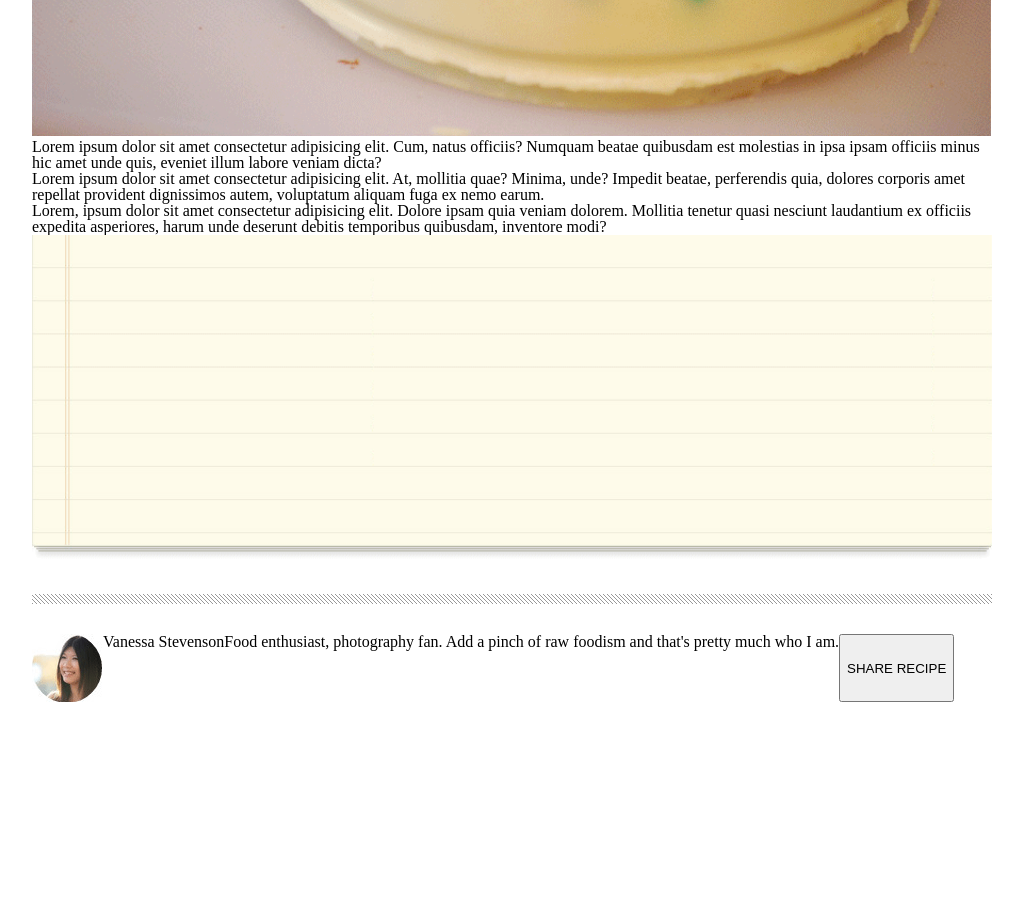
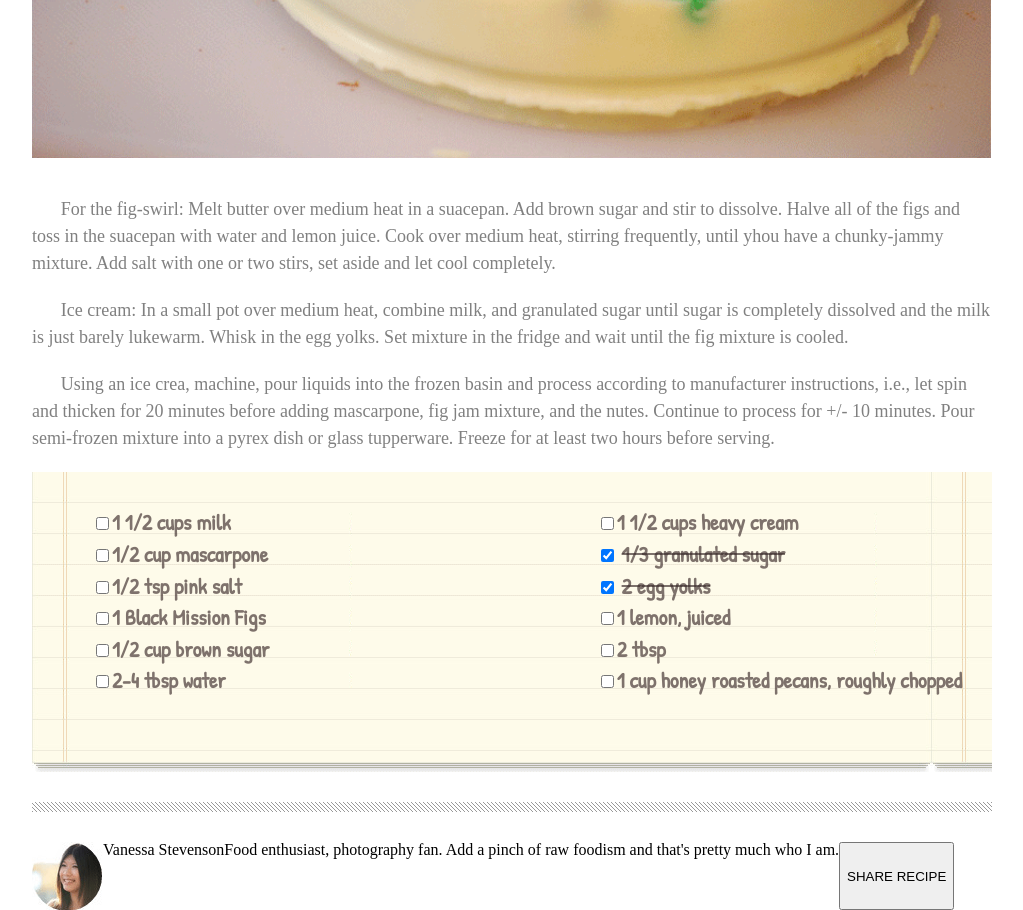
Before and after one commit to AlMonkman/chocolate-pizza, a plain HTML site: page index.html in a window 1280 px wide. Shown: the part 780-1690 px from the top of the page, without its empty margins (128-1151 px from the left). Before the commit the page ends 1482 px from the top, so only its background shows below. Drawn offline with nearby package versions, Linux system fonts and the light colour scheme.

Commit message:
styled the rest of CSS and HTML for 2 hours

```diff
--- a/index.html
+++ b/index.html
@@ -12,6 +12,9 @@
   <link rel="preconnect" href="https://fonts.googleapis.com">
   <link rel="preconnect" href="https://fonts.gstatic.com" crossorigin>
   <link href="https://fonts.googleapis.com/css2?family=League+Gothic&display=swap" rel="stylesheet">
+  <link rel="preconnect" href="https://fonts.googleapis.com">
+  <link rel="preconnect" href="https://fonts.gstatic.com" crossorigin>
+  <link href="https://fonts.googleapis.com/css2?family=Patrick+Hand&display=swap" rel="stylesheet">
 </head>
 
 <body>
@@ -41,19 +44,48 @@
   </header>
   <hr>
   <main>
+
+    <section id="center">
+      <div id="choco">
         <h2>Chocolate Pizza</h2>
         <p id="posted">POSTED ON 15 DEC 2013/DESSERTS</p>
+      </div>
+      <div id="print">
         <img src="img/print-icon.png" alt="">
+        <p>PRINT</p>
+      </div>
+    </section>
+
     <img id="hero" src="img/choco-pizza.png" alt="">
-    <p>Lorem ipsum dolor sit amet consectetur adipisicing elit. Cum, natus officiis? Numquam beatae quibusdam est
-      molestias in ipsa ipsam officiis minus hic amet unde quis, eveniet illum labore veniam dicta?</p>
-    <p>Lorem ipsum dolor sit amet consectetur adipisicing elit. At, mollitia quae? Minima, unde? Impedit beatae,
-      perferendis quia, dolores corporis amet repellat provident dignissimos autem, voluptatum aliquam fuga ex nemo
-      earum.</p>
-    <p>Lorem, ipsum dolor sit amet consectetur adipisicing elit. Dolore ipsam quia veniam dolorem. Mollitia tenetur
-      quasi nesciunt laudantium ex officiis expedita asperiores, harum unde deserunt debitis temporibus quibusdam,
-      inventore modi?</p>
-    <img id="list" src="img/list-bg.png" alt="">
+    <p class="indent">For the fig-swirl: Melt butter over medium heat in a suacepan. Add brown sugar and stir to
+      dissolve. Halve all of the figs and toss in the suacepan with water and lemon juice. Cook over medium heat,
+      stirring frequently, until yhou have a chunky-jammy mixture. Add salt with one or two stirs, set aside and let
+      cool completely.</p>
+    <p class="indent">Ice cream: In a small pot over medium heat, combine milk, and granulated sugar until sugar is
+      completely dissolved and the milk is just barely lukewarm. Whisk in the egg yolks. Set mixture in the fridge and
+      wait until the fig mixture is cooled.</p>
+    <p class="indent">Using an ice crea, machine, pour liquids into the frozen basin and process according to
+      manufacturer instructions, i.e., let spin and thicken for 20 minutes before adding mascarpone, fig jam mixture,
+      and the nutes. Continue to process for +/- 10 minutes. Pour semi-frozen mixture into a pyrex dish or glass
+      tupperware. Freeze for at least two hours before serving.</p>
+    <form>
+      <ul>
+        <li><input type="checkbox">1 1/2 cups milk </li>
+        <li><input type="checkbox">1/2 cup mascarpone </li>
+        <li><input type="checkbox">1/2 tsp pink salt </li>
+        <li><input type="checkbox">1 Black Mission Figs </li>
+        <li><input type="checkbox">1/2 cup brown sugar </li>
+        <li><input type="checkbox">2-4 tbsp water</li>
+      </ul>
+      <ul>
+        <li><input type="checkbox">1 1/2 cups heavy cream </li>
+        <li><input type="checkbox" checked> <del>1/3 granulated sugar</del> </li>
+        <li><input type="checkbox" checked> <del>2 egg yolks </del> </li>
+        <li><input type="checkbox">1 lemon, juiced </li>
+        <li><input type="checkbox">2 tbsp </li>
+        <li><input type="checkbox">1 cup honey roasted pecans, roughly chopped </li>
+      </ul>
+    </form>
     <hr>
   </main>
   <footer><img src="img/van-pic.png" alt="">
--- a/style.css
+++ b/style.css
@@ -61,20 +61,42 @@ hr{
 
 h1{
   font-family: 'Yellowtail', cursive;
-  font-size: 30px;
+  font-size: 40px;
   font-weight: bold;
 }
 
 h2{
   font-size: 60px;
   font-family: 'League Gothic', sans-serif;
-  margin-top: 60px;
+  margin-top: 10px;
+
 }
+
+
+#print {
+  float: right;
+  align-items: flex-end;
+   width: min-content;
+
+}
+
+
+#center{
+  display: flex;
+  justify-content: space-between;
+  margin-bottom: 30px;
+}
+
+#choco{
+  display: inline;
+}
+
 
 #posted{
   font-size: small;
   font-family: 'Gill Sans', 'Gill Sans MT', Calibri, 'Trebuchet MS', sans-serif;
   color: lightgray;
+
 }
 
 body{
@@ -88,10 +110,12 @@ main{
 
 #hero{
   width: 960px;
+  margin-bottom: 35px;
 }
 
 #list{
   width: 960px;
+  margin-top: 20px;
 }
 
 footer{
@@ -99,3 +123,27 @@ footer{
   margin: 0px auto 0px auto;
   display: flex;
 }
+.indent{
+  text-indent: 3%;
+  line-height: 1.5;
+  margin-bottom: 20px;
+  font-size: large;
+  color: grey;
+}
+form{
+  background-image: url(img/list-bg.png);
+  height: 300px;
+  display: flex;
+  justify-content: space-between;
+  font-size: large;
+  padding: 40px 30px 20px 60px;
+  width: 960px;
+
+}
+form li{
+  margin-bottom: 10px;
+  font-size: larger;
+  color: rgba(55, 39, 39, 0.647);
+  font-family: 'Patrick Hand', cursive;
+  font-weight: bolder;
+}
```
Lines whose indentation alone changed are shown as unchanged.
